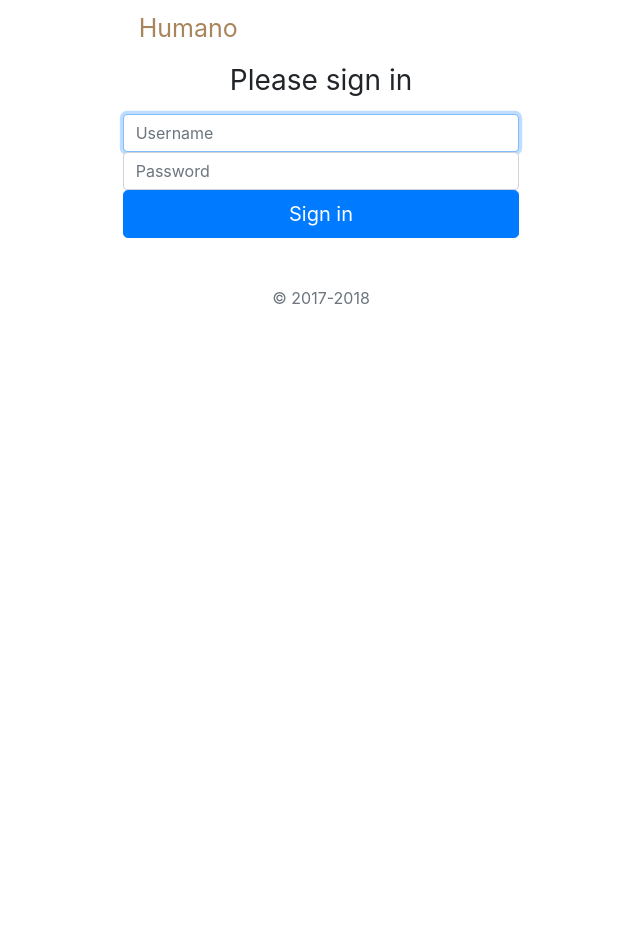
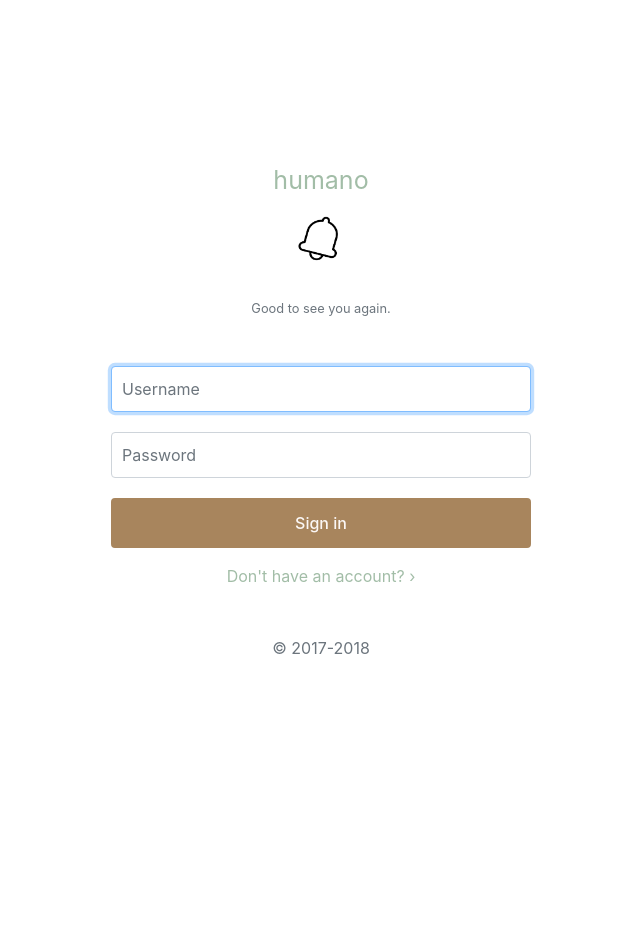
Before and after one commit to michebot/humano, a Flask app: page /login in a window 1280 px wide. Shown: the top 931 px of the page, without its empty margins (319-959 px from the left). Before the commit the page ends 304 px from the top, so only its background shows below. Run offline with Flask 2, Linux system fonts and the light colour scheme; some libraries are stand-ins or nearby versions.

Commit message:
Adding styling to login page

```diff
--- a/static/css/styles.css
+++ b/static/css/styles.css
@@ -396,3 +396,48 @@ circle::before{
     opacity: .7;
     text-decoration: none;
 }
+.form-signin {
+    width: 100%;
+    max-width: 450px;
+    padding: 15px;
+    margin: auto;
+    margin-top: 150px;
+}
+
+.form-signin .form-control {
+  position: relative;
+  box-sizing: border-box;
+  height: auto;
+  padding: 10px;
+  font-size: 16px;
+}
+.form-signin .form-control:focus {
+  z-index: 2;
+}
+.form-signin input[type="text"] {
+  margin: 0px 0px 20px 0px !important;
+  border-radius: .25rem;
+}
+.form-signin input[type="password"] {
+  margin: 0px 0px 20px 0px;
+  border-radius: .25rem;
+}
+
+
+.btn-login {
+    background-color: #A8855D;
+    color: #FBF7F5;
+    padding: 10px 180px;
+    font-weight: 500;
+    border-radius: .25rem;
+    border: 3px #A8855D solid;
+    width: 100%;
+}
+
+.btn-login:hover {
+    color: #FBF7F5;
+    opacity: .7;
+    -webkit-box-shadow: 0 1px 2px rgba(50,50,93,.11), 0 1px 2px rgba(0,0,0,.08);
+    box-shadow: 0 1px 2px rgba(50,50,93,.11), 0 1px 2px rgba(0,0,0,.08);
+    text-decoration: none;
+}
--- a/templates/login.html
+++ b/templates/login.html
@@ -6,41 +6,35 @@
   <script src="https://code.jquery.com/jquery-3.2.1.min.js"></script>
 </head>
 
-<div class="container-fluid">
-    <div class="row">
-        <div class="col">
-        </div>
-        <div class="col">
-            <!-- Start Top Navigation -->
-            <nav class="navbar sticky-top navbar-light">
-                <a class="navbar-brand" href="/user-home">
-                    <h1>
-                        Humano
-                    </h1>
-                </a>
-            </nav>
-            <!-- End Top Navigation -->
+
             <body class="text-center">
               <form class="form-signin" action="/login", method="POST">
-                <h1 class="h3 mb-3 font-weight-normal">Please sign in</h1>
+                  <h2>
+                      humano
+                  </h2>
+                  <img class="mb-4" src="static/images/bell.png" alt="" width="72" height="72">
+                  <div class="mb3">
+                    <small class="text-muted">
+                        Good to see you again.
+                    </small>
+                </div>
                 <label for="inputEmail" class="sr-only">Email address</label>
                 <input type="text" id="inputEmail" class="form-control" placeholder="Username" name="username" required autofocus>
                 <label for="inputPassword" class="sr-only">Password</label>
                 <input type="password" id="inputPassword" class="form-control" placeholder="Password" name="password" required>
-                <button class="btn btn-lg btn-primary btn-block" type="submit">Sign in</button>
+                <button class="btn-login" type="submit">Sign in</button>
+                <p class="text-center mt1">
+                    <a href="/sign-up">
+                        Don't have an account? ›
+                    </a>
+                </p>
                 <p class="mt-5 mb-3 text-muted">© 2017-2018</p>
               </form>
 
-
-
           <script src="https://cdnjs.cloudflare.com/ajax/libs/popper.js/1.14.3/umd/popper.min.js" integrity="sha384-ZMP7rVo3mIykV+2+9J3UJ46jBk0WLaUAdn689aCwoqbBJiSnjAK/l8WvCWPIPm49" crossorigin="anonymous"></script>
           <script src="https://stackpath.bootstrapcdn.com/bootstrap/4.1.3/js/bootstrap.min.js" integrity="sha384-ChfqqxuZUCnJSK3+MXmPNIyE6ZbWh2IMqE241rYiqJxyMiZ6OW/JmZQ5stwEULTy" crossorigin="anonymous"></script>
+
           </body>
-        </div>
-        <div class="col">
-        </div>
-    </div>
-</div>
 
   <!-- <form action="/login", method="POST">
     Username:<br>
```
